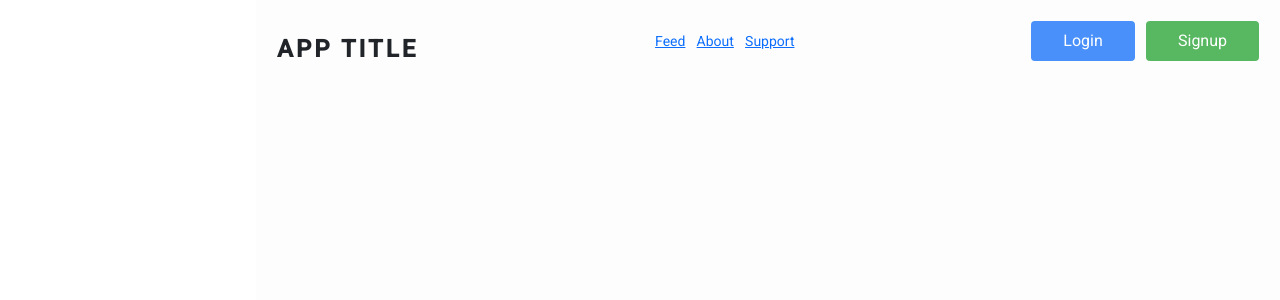
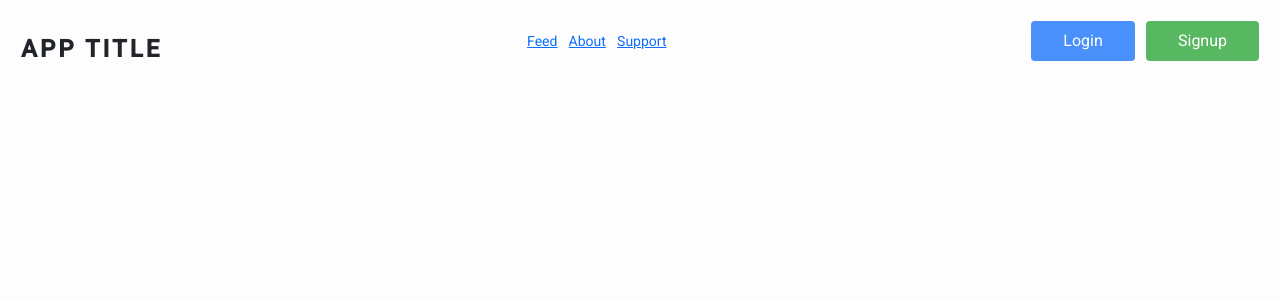
Before and after one commit to jcaquino0945/noelFrontEnd, an Angular app: page /home in a window 1280 px wide. Shown: the top 300 px of the page. Built offline with nearby package versions, Linux system fonts and the light colour scheme.

Commit message:
fixed display when not authenticated

```diff
--- a/src/app/app.component.html
+++ b/src/app/app.component.html
@@ -2,7 +2,10 @@
   <div class="sidebar" *ngIf="authenticated">
     <app-sidebar></app-sidebar>
   </div>
-  <div class="router-outlet">
+  <div class="router-outlet" *ngIf="authenticated">
+    <router-outlet></router-outlet>
+  </div>
+  <div class="router-outlet" *ngIf="!authenticated" style="width: 100%!important; margin-left: 0!important;">
     <router-outlet></router-outlet>
   </div>
 </div>
--- a/src/app/feed/feed.component.ts
+++ b/src/app/feed/feed.component.ts
@@ -3,6 +3,7 @@ import { ProjectService } from '../services/project.service';
 import { Project } from '../models/project';
 import { Comment } from '../models/comment';
 import { AuthService } from '../services/auth.service';
+import { Router } from '@angular/router';
 
 @Component({
   selector: 'app-feed',
@@ -15,7 +16,8 @@ export class FeedComponent implements OnInit {
   authenticated;
   constructor(
     private projectService: ProjectService,
-    private authService: AuthService
+    private authService: AuthService,
+    private router: Router
   ) { }
 
   ngOnInit(): void {
@@ -26,5 +28,10 @@ export class FeedComponent implements OnInit {
     this.authenticated=this.authService.isAuthenticated();
 
   }
-
+  reloadComponent() {
+    let currentUrl = this.router.url;
+        this.router.routeReuseStrategy.shouldReuseRoute = () => false;
+        this.router.onSameUrlNavigation = 'reload';
+        this.router.navigate([currentUrl]);
+    }
 }
--- a/src/app/sidebar/sidebar.component.ts
+++ b/src/app/sidebar/sidebar.component.ts
@@ -15,6 +15,7 @@ currentUser;
     ) { }
 
   ngOnInit(): void {
+    console.log('sidebar init')
     this.currentUser = this.authService.getUserDetails();
   }
 
```
